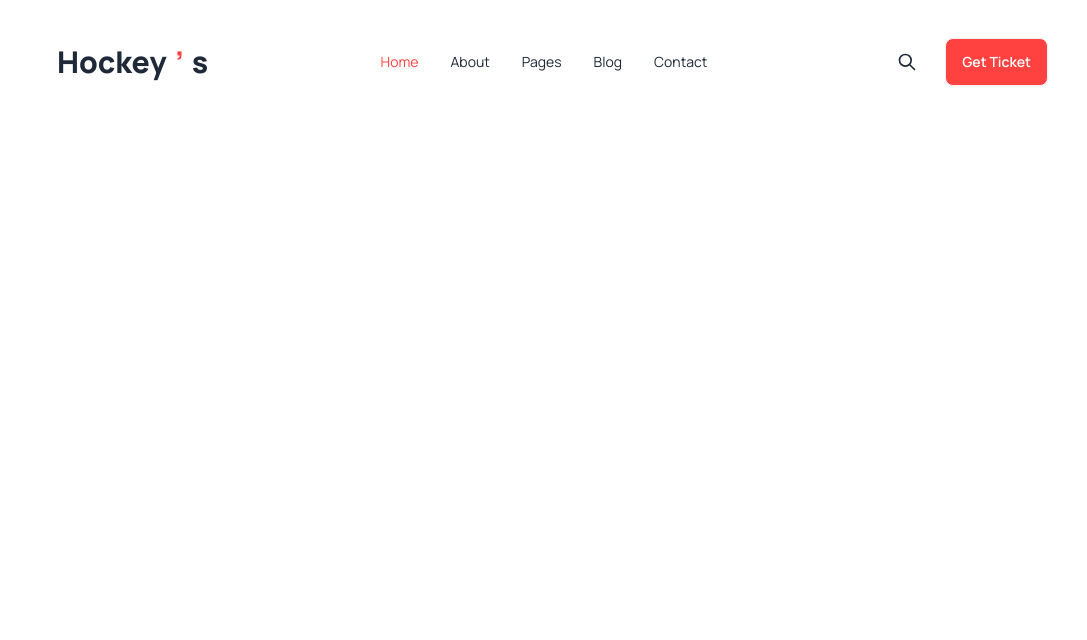
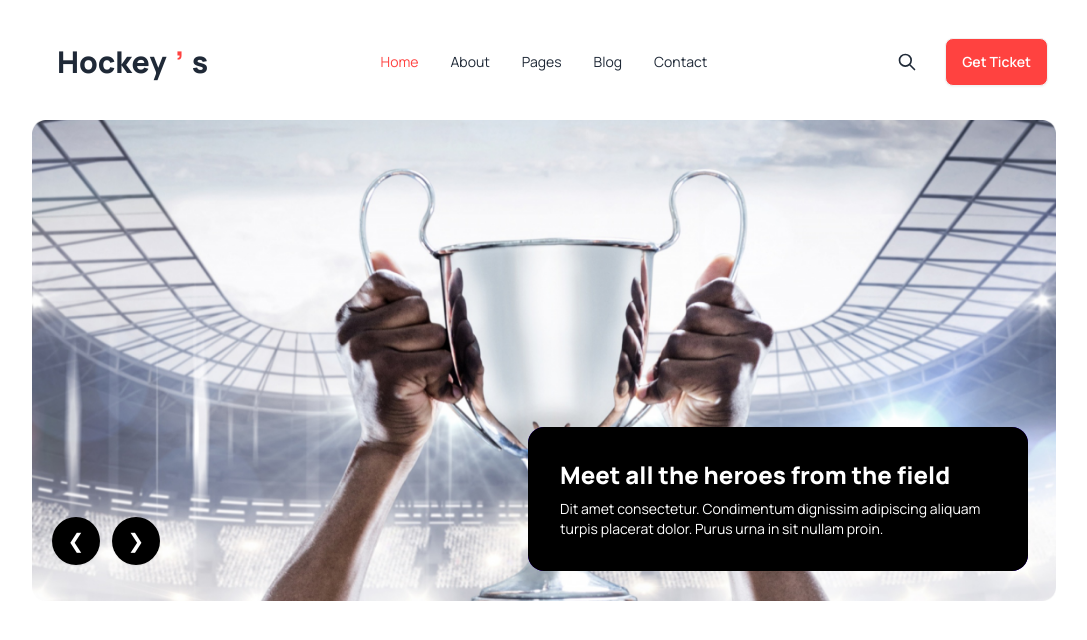
Before and after one commit to SifatSararChistee/hockey-project, a plain HTML site: page index.html in a window 1280 px wide. Shown: the whole page, without its empty margins (96-1183 px from the left). Drawn offline with nearby package versions, Linux system fonts and the light colour scheme.

Commit message:
added banner section

```diff
--- a/index.html
+++ b/index.html
@@ -45,7 +45,8 @@
     </script>
   </head>
   <body class="manrope-font">
-    <header>
+    <header class="max-w-screen-lg mx-auto">
+      <!-- *nav bar section -->
       <nav>
         <div class="navbar bg-base-100 max-w-screen-lg mx-auto mt-7">
           <div class="navbar-start">
@@ -111,6 +112,38 @@
           </div>
         </div>
       </nav>
+      <!-- *banner section -->
+      <section class="mt-6 lg:relative">
+        <div class="carousel w-full">
+          <div
+            id="slide1"
+            class="carousel-item relative w-11/12 mx-auto lg:w-full"
+          >
+            <img src="Images/1.png" class="w-full" />
+            <div
+              class="absolute bottom-1.5 left-1/3 lg:bottom-3 md:bottom-3  lg:right-5 lg:left-5 md:right-5 md:left-5 -translate-y-1/2 transform flex gap-3"
+            >
+              <a
+                href="#slide4"
+                class="btn btn-circle bg-black text-white border-none text-xl font-normal"
+                >❮</a
+              >
+              <a
+                href="#slide2"
+                class="btn btn-circle bg-black text-white border-none text-xl font-normal"
+                >❯</a
+              >
+            </div>
+          </div>
+        </div>
+        <div class="card bg-primary text-primary-content w-11/12 mx-auto lg:w-[500px]  lg:absolute lg:bottom-9 lg:right-7 md:w-[400px]  md:absolute md:bottom-12 md:right-12">
+          <div class="card-body bg-black rounded-2xl">
+            <h2 class="card-title lg:text-2xl font-extrabold text-white lg:text-nowrap">Meet all the heroes from the field</h2>
+            <p class=" text-white text-sm">Dit amet consectetur. Condimentum dignissim adipiscing aliquam turpis placerat dolor. Purus urna in sit nullam proin. </p>
+            </div>
+          </div>
+        </div>
+      </section>
     </header>
     <main></main>
     <footer></footer>
```
